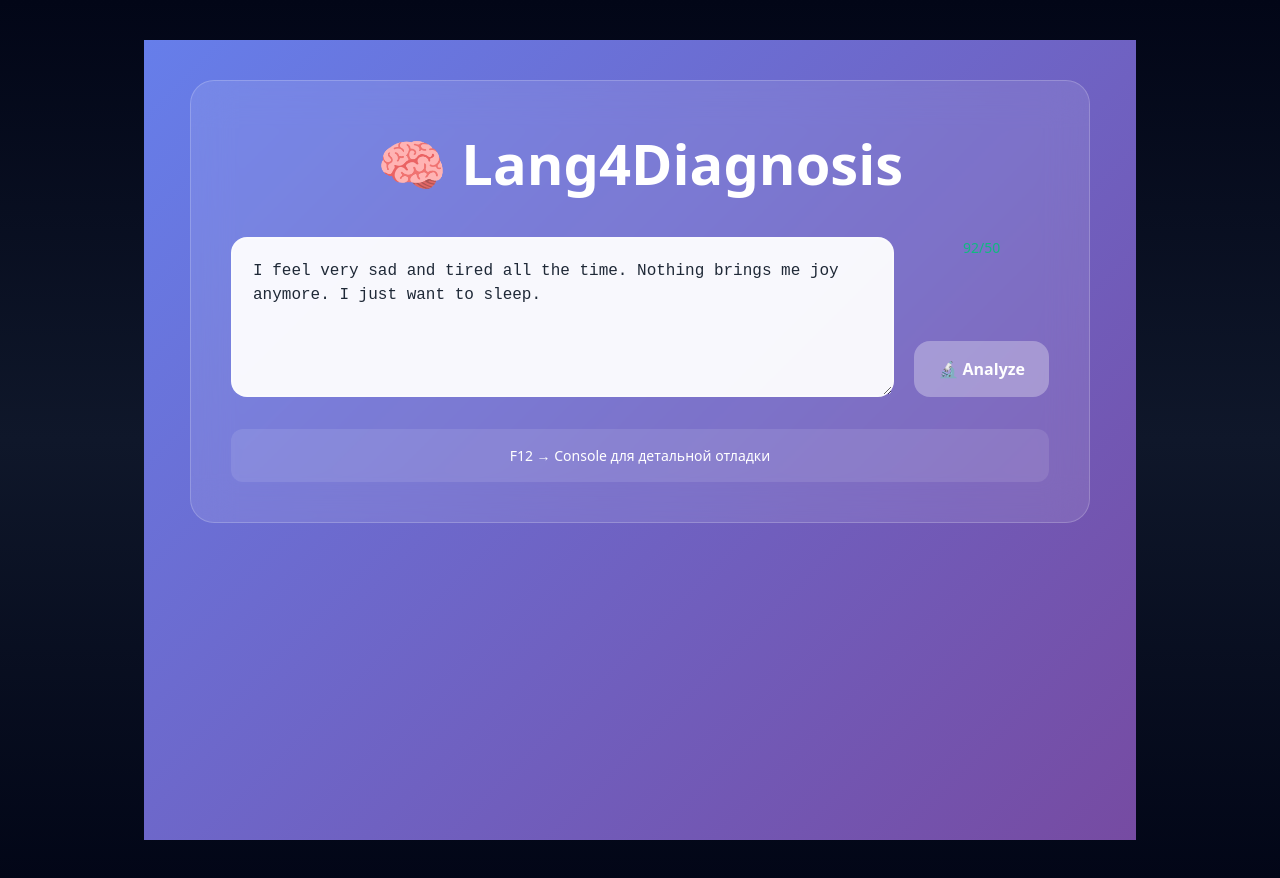
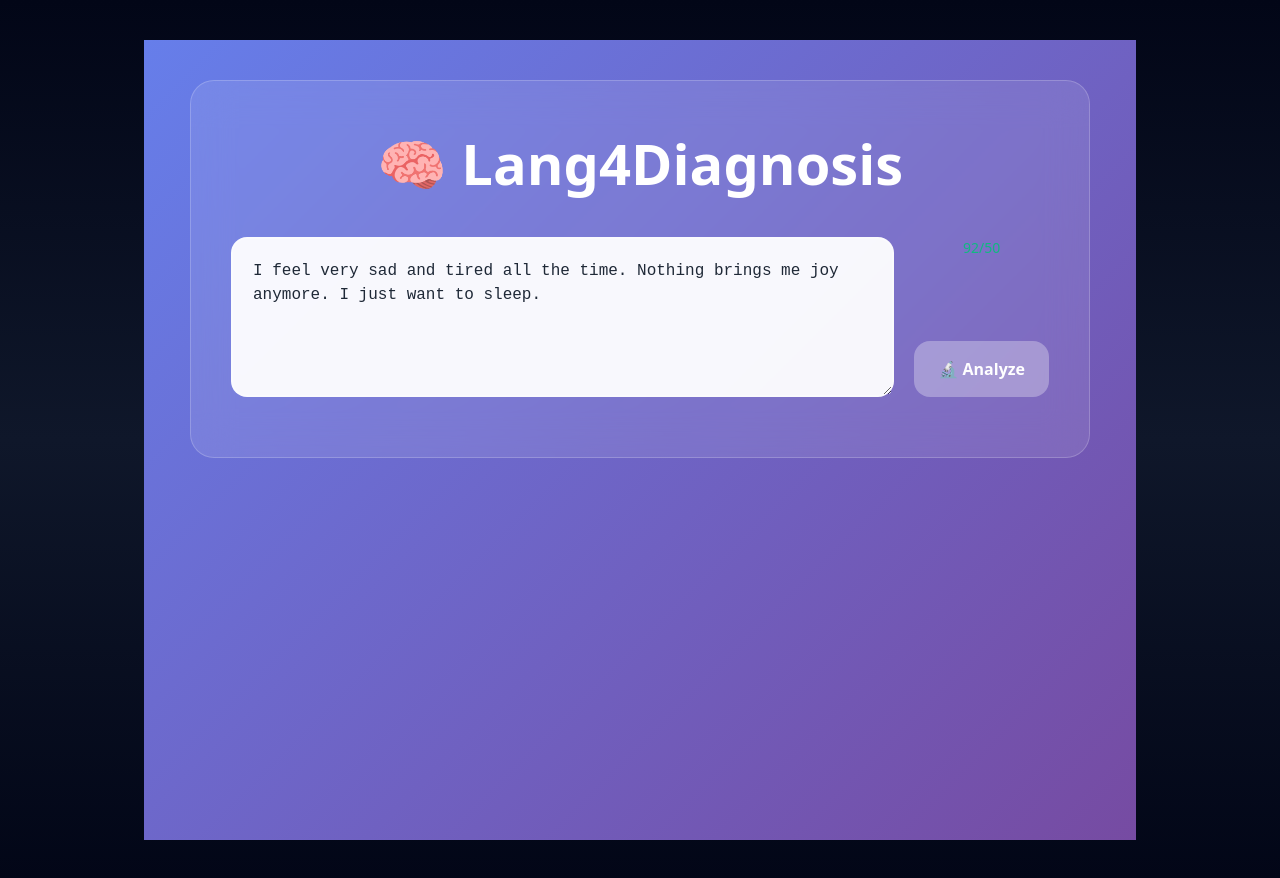
Before and after one commit to abvgdelya/ling4diagnosis_proj, a Next.js app: page / in a window 1280 px wide. Built offline with nearby package versions, Linux system fonts and the light colour scheme.

Commit message:
Update page.tsx

```diff
--- a/src/app/page.tsx
+++ b/src/app/page.tsx
@@ -1,9 +1,17 @@
 'use client';
 import { useState } from 'react';
 
+// ✅ ИНТЕРФЕЙС для TypeScript
+interface AnalysisResult {
+  score: number;
+  severity: string;
+  evaluation: string;
+  presentMarkers?: string[];
+}
+
 export default function Home() {
   const [text, setText] = useState('I feel very sad and tired all the time. Nothing brings me joy anymore. I just want to sleep.');
-  const [result, setResult] = useState(null);
+  const [result, setResult] = useState<AnalysisResult | null>(null);
   const [loading, setLoading] = useState(false);
   const [error, setError] = useState('');
 
@@ -19,31 +27,23 @@ export default function Home() {
     setLoading(true);
 
     try {
-      console.log('🚀 Отправляю текст длиной:', text.length);
-
       const response = await fetch('/api/analyze', {
         method: 'POST',
-        headers: {
-          'Content-Type': 'application/json',
-        },
+        headers: { 'Content-Type': 'application/json' },
         body: JSON.stringify({ text })
       });
 
-      console.log('📡 Статус ответа:', response.status);
-
       const data = await response.json();
-      console.log('✅ Получил данные:', data);
 
       if (response.status !== 200) {
         setError(data.error || 'API Error');
         return;
       }
 
-      setResult(data);
+      setResult(data as AnalysisResult);
 
     } catch (err) {
       console.error('❌ Ошибка:', err);
-      // ✅ TypeScript FIX: проверяем тип ошибки
       const message = err instanceof Error ? err.message : 'Unknown error';
       setError('Network error: ' + message);
     } finally {
@@ -185,17 +185,6 @@ export default function Home() {
             </div>
           </div>
         )}
-
-        <div style={{
-          textAlign: 'center',
-          marginTop: 32,
-          padding: 16,
-          background: 'rgba(255,255,255,0.1)',
-          borderRadius: 12,
-          fontSize: 14
-        }}>
-          F12 → Console для детальной отладки
-        </div>
       </div>
     </div>
   );
```
